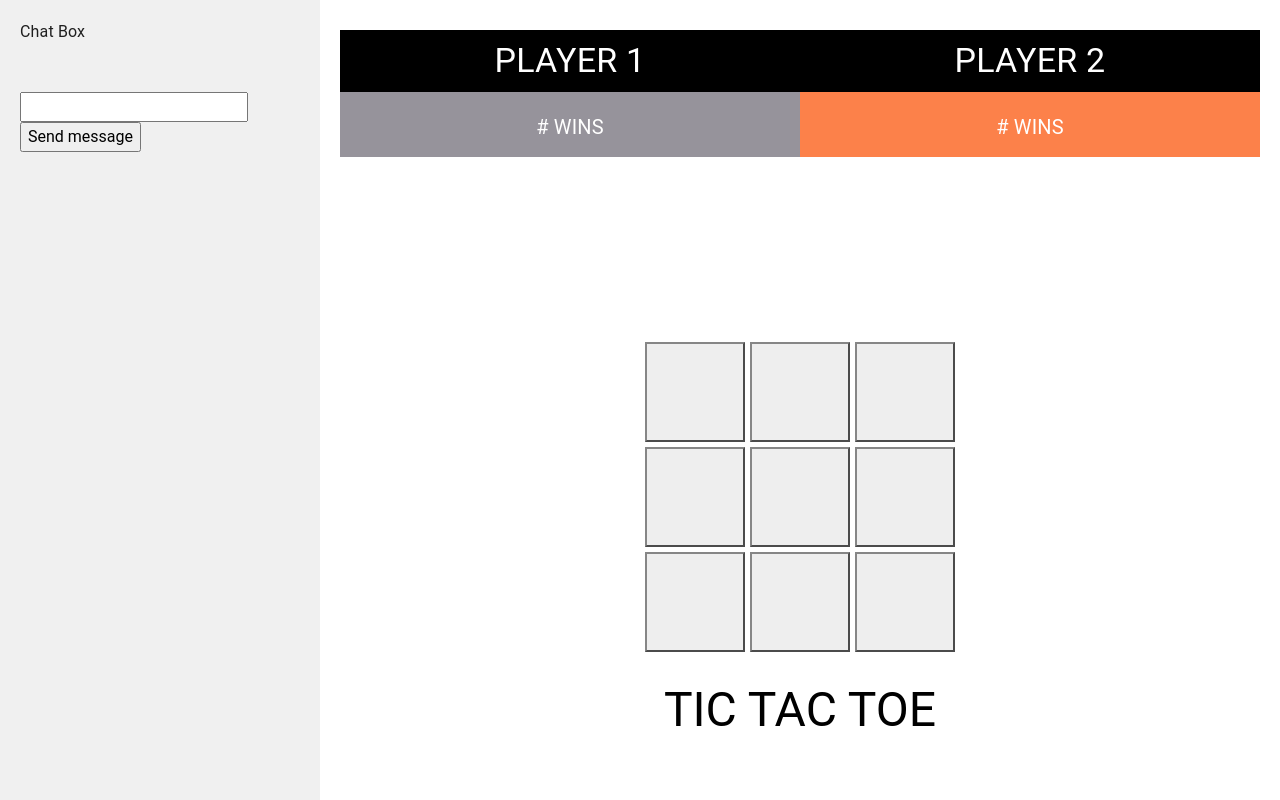
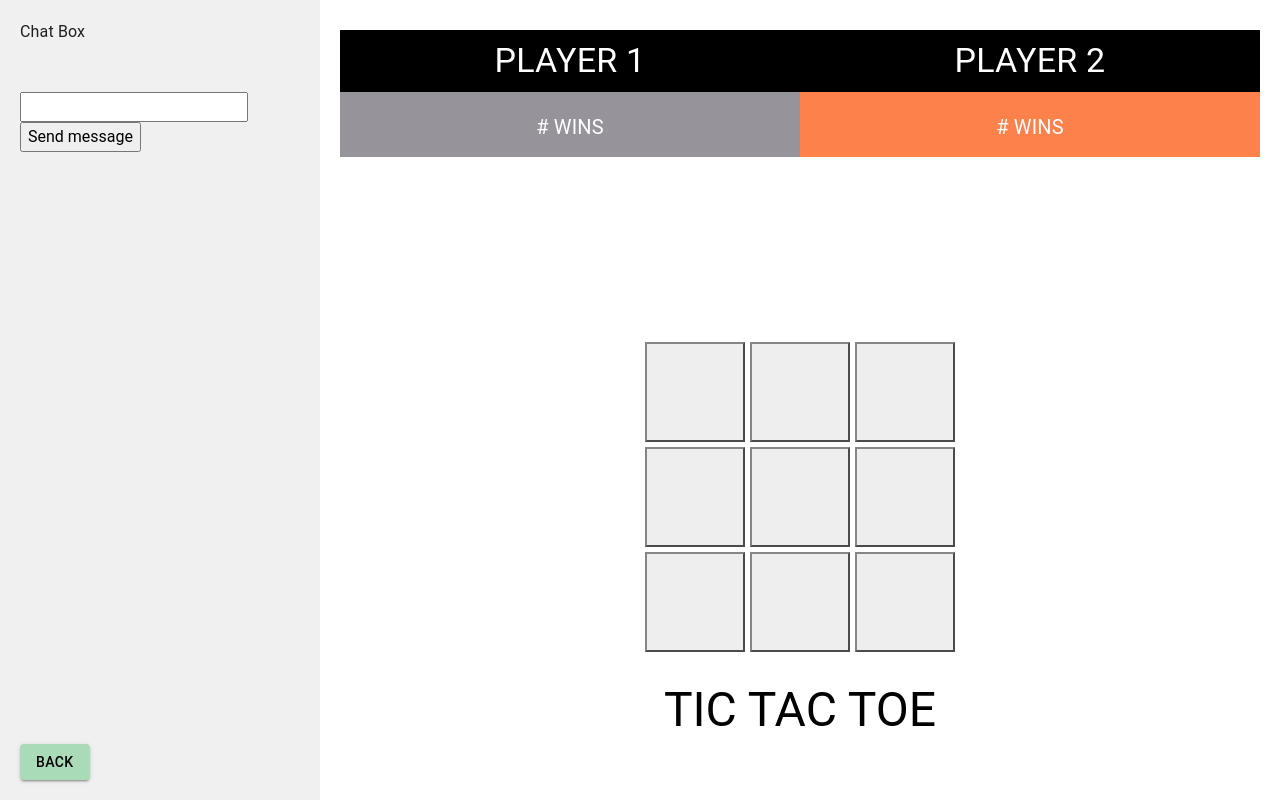
Before and after one commit to dn9uyen/cse108FinalProject, a React (Vite) app in the folder TicTacToeWebApp/: page /game in a window 1280 px wide. Built offline with nearby package versions, Linux system fonts and the light colour scheme; no server answers.

Commit message:
back button

```diff
--- /dev/null
+++ b/TicTacToeWebApp/src/components/backButton.tsx
@@ -0,0 +1,18 @@
+import { useNavigate } from "react-router-dom";
+import Button from "@mui/material/Button"; // Import Button from Material-UI
+
+const BackToLobby = () => {
+    const navigate = useNavigate();
+
+    const handleBackToLobby = () => {
+        navigate("/lobby");
+    };
+
+    return (
+        <Button variant="contained" sx={{backgroundColor: "#A9DBB8", color: "black"}} onClick={handleBackToLobby}>
+            Back
+        </Button>
+    );
+};
+
+export default BackToLobby;
--- a/TicTacToeWebApp/src/pages/Game.tsx
+++ b/TicTacToeWebApp/src/pages/Game.tsx
@@ -1,5 +1,6 @@
 import { Box, Typography } from "@mui/material";
 import ChatBox from "../components/ChatBox";
+import BackToLobby from "../components/backButton.tsx";
 import { useEffect, useState } from "react";
 import { gameSocket } from "../socket"
 import Cookies from "js-cookie"
@@ -73,11 +74,15 @@ export default function Game(props: any) { // TODO: pass game id from lobby
 
     return (
         <Box sx={{ display: 'flex', height: '100vh' }}>
+
             <Box sx={{ width: '25%', backgroundColor: '#f0f0f0', padding: '20px' }}>
                 <ChatBox chat={chat} gameId={gameId} />
             </Box>
             <Box sx={{ flexGrow: 1, padding: '20px' }}>
 
+                <Box sx={{ position: 'fixed', bottom: '20px', left: '20px' }}>
+                    <BackToLobby />
+                </Box>
                 <Box sx={{ display: "flex", alignItems: "center", padding: '10px 0', textAlign: 'center', marginBottom: '20px' }}>
                     <Box sx={{ display: "flex", backgroundColor: "#96939B", flexDirection: "column", width: "100%", alignItems: "center", justifyContent: "center", paddingBottom: "15px", textAlign: 'center' }}>
                         <Typography variant="h4" sx={{ color: '#fff', backgroundColor: "black", display: "flex", width: "100%", justifyContent: "center", padding: "10px 0" }}>PLAYER 1</Typography>
@@ -109,6 +114,7 @@ export default function Game(props: any) { // TODO: pass game id from lobby
                             </button>
                         ))}
                     </div>
+
                 </Box>
                 <Box sx={{ padding: '10px 0', textAlign: 'center', marginTop: '20px' }}>
                     <Typography variant="h3" sx={{ color: '#000' }}>TIC TAC TOE</Typography>
```
